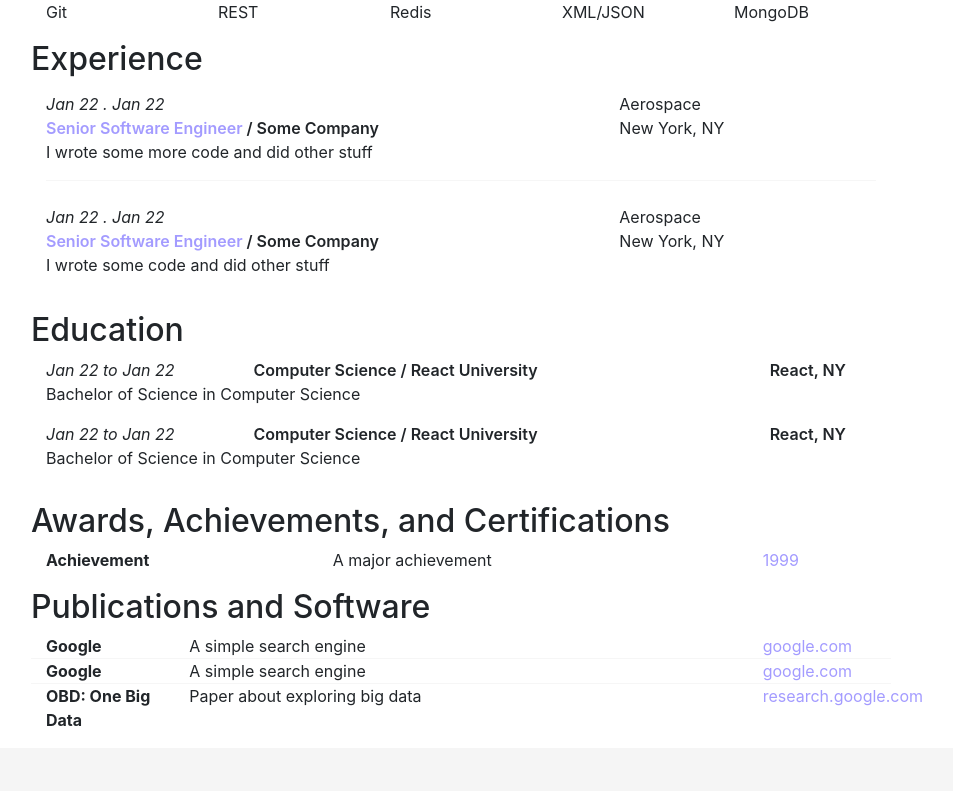
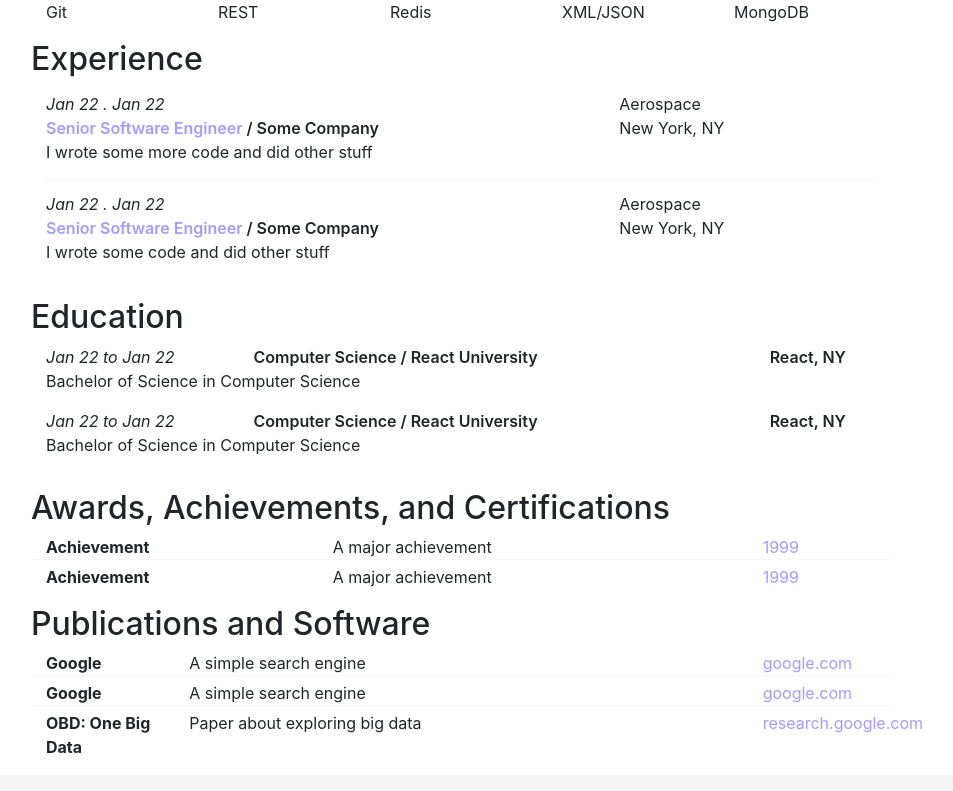
Before and after one commit to nsa-yoda/react-resume, a React (Create React App) app: page / in a window 1280 px wide. Shown: the part 427-1218 px from the top of the page, without its empty margins (179-1132 px from the left). Built offline with nearby package versions, Linux system fonts and the light colour scheme.

Commit message:
css changes, add separator to achievements

```diff
--- a/src/components/Sections/Achievements/Achievements.css
+++ b/src/components/Sections/Achievements/Achievements.css
@@ -0,0 +1,4 @@
+.separator:not(:last-child) {
+    border-bottom: 1px solid rgba(238, 238, 238, 0.5);
+    margin-bottom: 5px;
+}
--- a/src/components/Sections/Achievements/Achievements.jsx
+++ b/src/components/Sections/Achievements/Achievements.jsx
@@ -4,7 +4,7 @@ import achievements from '../../../data/Achievements.json';
 const AchievementsFactory = () => {
   return achievements.map((award, index) => {
     return (
-      award.meta.display &&  <div key={index} className="row">
+      award.meta.display &&  <div key={index} className="row separator">
         <span className="col-4"><strong>{award.name}</strong></span>
         <span className="col-6">{award.description}</span>
         <span className="col-2 blue-span float-right">{award.year}</span>
--- a/src/components/Sections/Publications/Publications.css
+++ b/src/components/Sections/Publications/Publications.css
@@ -3,4 +3,5 @@ li {
 }
 .separator:not(:last-child) {
     border-bottom: 1px solid rgba(238, 238, 238, 0.5);
+    margin-bottom: 5px;
 }
--- a/src/data/Achievements.json
+++ b/src/data/Achievements.json
@@ -1,4 +1,12 @@
 [
+  {
+    "name": "Achievement",
+    "description": "A major achievement",
+    "year": "1999",
+    "meta": {
+      "display": true
+    }
+  },
   {
     "name": "Achievement",
     "description": "A major achievement",
```
